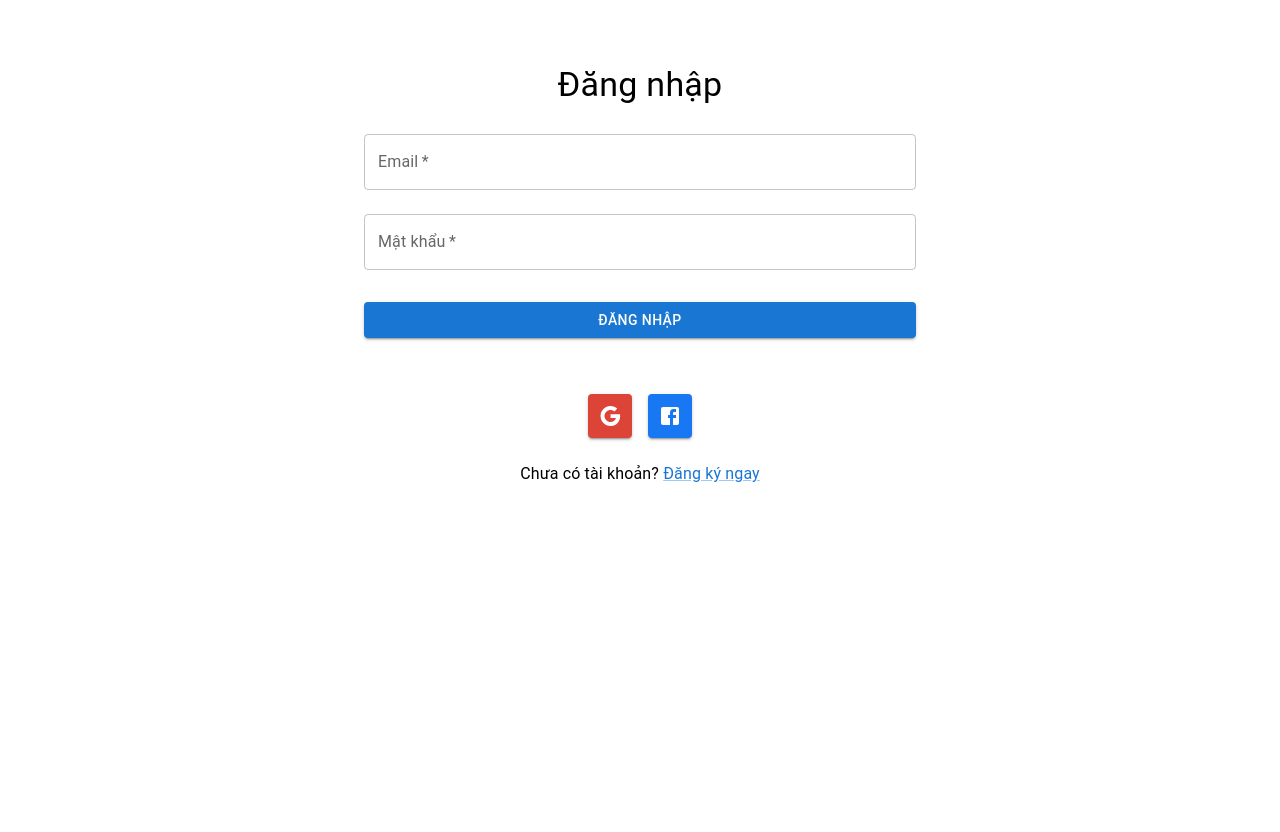
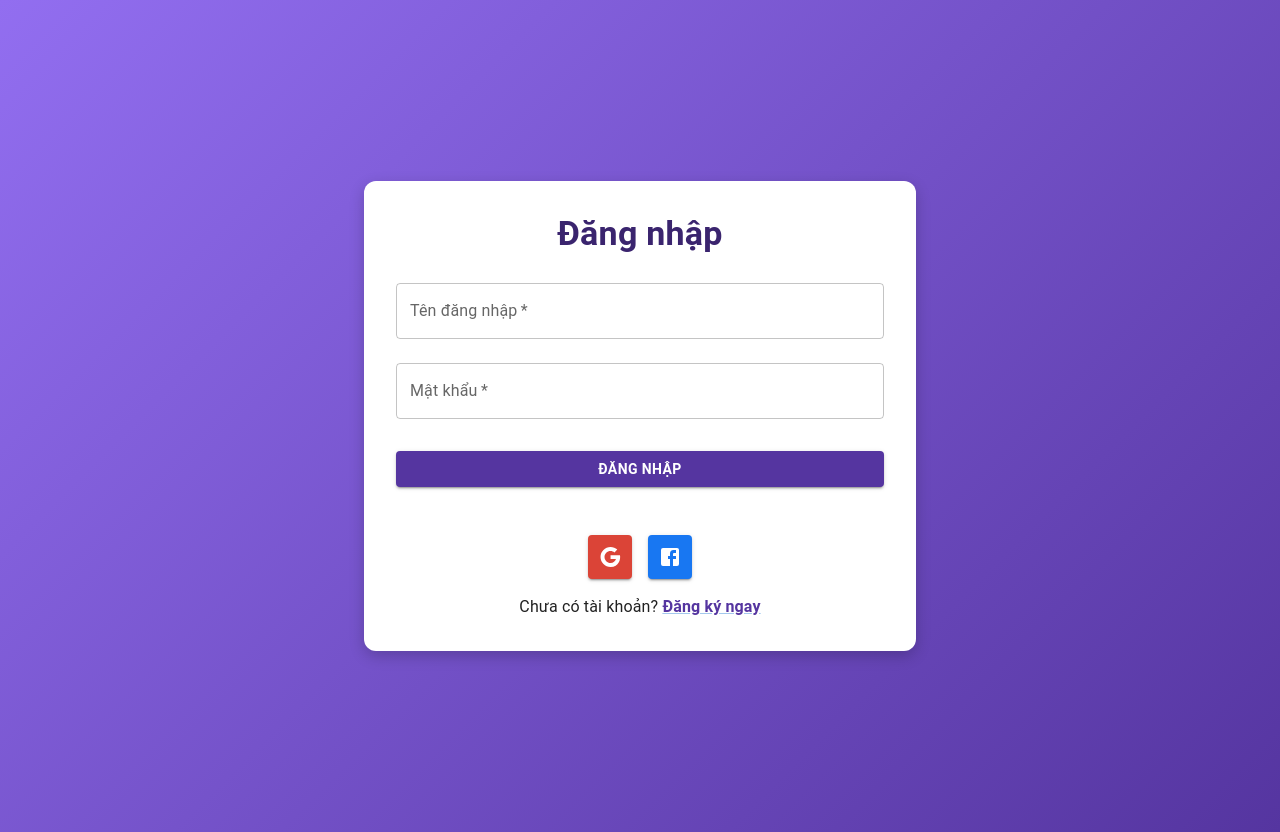
Before and after one commit to huutai243/musical-microservice-FE, a React (Create React App) app: page /login in a window 1280 px wide. Before the commit the page ends 800 px from the top, so only its background shows below. Built offline with nearby package versions, Linux system fonts and the light colour scheme.

Commit message:
done gan api login,logout and refactor code

```diff
--- a/src/pages/Login.js
+++ b/src/pages/Login.js
@@ -1,4 +1,3 @@
-// src/pages/Login.js
 import React, { useState } from 'react';
 import {
     Container,
@@ -8,6 +7,8 @@ import {
     Box,
     Grid,
     Link,
+    Alert,
+    Paper
 } from '@mui/material';
 import GoogleIcon from '@mui/icons-material/Google';
 import FacebookIcon from '@mui/icons-material/Facebook';
@@ -15,7 +16,7 @@ import { useNavigate } from 'react-router-dom';
 import axios from 'axios';
 
 const Login = () => {
-    const [email, setEmail] = useState('');
+    const [username, setUsername] = useState('');
     const [password, setPassword] = useState('');
     const [error, setError] = useState('');
     const navigate = useNavigate();
@@ -23,53 +24,81 @@ const Login = () => {
     const handleSubmit = async (e) => {
         e.preventDefault();
 
+        if (!username || !password) {
+            setError('Vui lòng nhập tên đăng nhập và mật khẩu.');
+            return;
+        }
+
         try {
             const response = await axios.post('http://localhost:9000/api/auth/login', {
-                username: email,
-                password: password,
+                username,
+                password,
             });
 
             localStorage.setItem('accessToken', response.data.accessToken);
             localStorage.setItem('refreshToken', response.data.refreshToken);
-
-            const user = { email };
-            localStorage.setItem('user', JSON.stringify(user));
+            localStorage.setItem('user', JSON.stringify({ username }));
 
             navigate('/');
         } catch (error) {
-            setError(error.response?.data || 'Đăng nhập thất bại. Vui lòng thử lại.');
+            console.error("Lỗi đăng nhập:", error.response);
+            setError(error.response?.data?.message || 'Đăng nhập thất bại. Vui lòng thử lại.');
         }
     };
 
     const handleGoogleLogin = async (e) => {
         e.preventDefault();
-        // Logic đăng nhập Google
+        console.log("Đăng nhập bằng Google");
     };
 
     const handleFacebookLogin = async (e) => {
         e.preventDefault();
-        // Logic đăng nhập Facebook
+        console.log("Đăng nhập bằng Facebook");
     };
 
     return (
-        <div>
+        <Box
+            sx={{
+                minHeight: '100vh',
+                display: 'flex',
+                alignItems: 'center',
+                justifyContent: 'center',
+                background: 'linear-gradient(135deg, #926EF0, #5535A0)',
+                padding: 2
+            }}
+        >
             <Container maxWidth="sm">
-                <Box sx={{ mt: 8, mb: 4 }}>
-                    <Typography variant="h4" component="h1" align="center" gutterBottom>
+                <Paper
+                    elevation={6}
+                    sx={{
+                        padding: 4,
+                        borderRadius: 3,
+                        boxShadow: '0px 5px 15px rgba(0, 0, 0, 0.2)',
+                        backgroundColor: 'white',
+                    }}
+                >
+                    <Typography
+                        variant="h4"
+                        component="h1"
+                        align="center"
+                        gutterBottom
+                        sx={{ fontWeight: 'bold', color: '#3A246E' }}
+                    >
                         Đăng nhập
                     </Typography>
+
                     {error && (
-                        <Typography variant="body1" color="error" align="center" sx={{ mb: 2 }}>
+                        <Alert severity="error" sx={{ mb: 2 }}>
                             {error}
-                        </Typography>
+                        </Alert>
                     )}
+
                     <form onSubmit={handleSubmit}>
                         <TextField
                             fullWidth
-                            label="Email"
-                            type="email"
-                            value={email}
-                            onChange={(e) => setEmail(e.target.value)}
+                            label="Tên đăng nhập"
+                            value={username}
+                            onChange={(e) => setUsername(e.target.value)}
                             margin="normal"
                             required
                         />
@@ -86,18 +115,33 @@ const Login = () => {
                             type="submit"
                             fullWidth
                             variant="contained"
-                            color="primary"
-                            sx={{ mt: 3, mb: 2 }}
+                            sx={{
+                                mt: 3,
+                                mb: 2,
+                                backgroundColor: '#5535A0',
+                                color: 'white',
+                                fontWeight: 'bold',
+                                '&:hover': { backgroundColor: '#3A246E' }
+                            }}
                         >
                             Đăng nhập
                         </Button>
                     </form>
-                    <Grid container spacing={2} justifyContent="center" sx={{ mt: 3 }}>
+
+                    {/* Đăng nhập bằng Google & Facebook */}
+                    <Grid container spacing={2} justifyContent="center" sx={{ mt: 2 }}>
                         <Grid item>
                             <Button
                                 type="button"
                                 variant="contained"
-                                sx={{ backgroundColor: '#DB4437', color: 'white', '&:hover': { backgroundColor: '#C1351D' }, minWidth: 'auto', padding: '10px' }}
+                                sx={{
+                                    backgroundColor: '#DB4437',
+                                    color: 'white',
+                                    minWidth: 'auto',
+                                    padding: '10px',
+                                    transition: 'transform 0.2s ease-in-out',
+                                    '&:hover': { backgroundColor: '#C1351D', transform: 'scale(1.1)' }
+                                }}
                                 onClick={handleGoogleLogin}
                             >
                                 <GoogleIcon />
@@ -107,19 +151,30 @@ const Login = () => {
                             <Button
                                 type="button"
                                 variant="contained"
-                                sx={{ backgroundColor: '#1877F2', color: 'white', '&:hover': { backgroundColor: '#1466C0' }, minWidth: 'auto', padding: '10px' }}
+                                sx={{
+                                    backgroundColor: '#1877F2',
+                                    color: 'white',
+                                    minWidth: 'auto',
+                                    padding: '10px',
+                                    transition: 'transform 0.2s ease-in-out',
+                                    '&:hover': { backgroundColor: '#1466C0', transform: 'scale(1.1)' }
+                                }}
                                 onClick={handleFacebookLogin}
                             >
                                 <FacebookIcon />
                             </Button>
                         </Grid>
                     </Grid>
-                    <Typography variant="body1" align="center" sx={{ mt: 3 }}>
-                        Chưa có tài khoản? <Link href="/register">Đăng ký ngay</Link>
+
+                    <Typography variant="body1" align="center" sx={{ mt: 2 }}>
+                        Chưa có tài khoản?{' '}
+                        <Link href="/register" sx={{ fontWeight: 'bold', color: '#5535A0' }}>
+                            Đăng ký ngay
+                        </Link>
                     </Typography>
-                </Box>
+                </Paper>
             </Container>
-        </div>
+        </Box>
     );
 };
 
--- a/src/pages/Register.js
+++ b/src/pages/Register.js
@@ -1,8 +1,16 @@
-// src/pages/Register.js
 import React, { useState } from 'react';
-import { Container, Typography, TextField, Button, Box, Link } from '@mui/material';
+import {
+    Container,
+    Typography,
+    TextField,
+    Button,
+    Box,
+    Link,
+    Alert,
+    Paper
+} from '@mui/material';
+import { useNavigate } from 'react-router-dom';
 import axios from 'axios';
-import { useNavigate } from 'react-router-dom';
 
 const Register = () => {
     const [username, setUsername] = useState('');
@@ -34,23 +42,47 @@ const Register = () => {
             }
         } catch (error) {
             console.error('Lỗi đăng ký:', error);
-            setError(error.response?.data?.message || "Đăng ký thất bại, thử lại.");
+            setError(error.response?.data?.message || 'Đăng ký thất bại, thử lại.');
         }
     };
 
+    return (
+        <Box
+            sx={{
+                minHeight: '100vh',
+                display: 'flex',
+                alignItems: 'center',
+                justifyContent: 'center',
+                background: 'linear-gradient(135deg, #926EF0, #5535A0)',
+                padding: 2
+            }}
+        >
+            <Container maxWidth="sm">
+                <Paper
+                    elevation={6}
+                    sx={{
+                        padding: 4,
+                        borderRadius: 3,
+                        boxShadow: '0px 5px 15px rgba(0, 0, 0, 0.2)',
+                        backgroundColor: 'white',
+                    }}
+                >
+                    <Typography
+                        variant="h4"
+                        component="h1"
+                        align="center"
+                        gutterBottom
+                        sx={{ fontWeight: 'bold', color: '#3A246E' }}
+                    >
+                        Đăng ký tài khoản
+                    </Typography>
 
+                    {error && (
+                        <Alert severity="error" sx={{ mb: 2 }}>
+                            {error}
+                        </Alert>
+                    )}
 
-    return (
-        <Container maxWidth="sm">
-            <Box sx={{ mt: 8, mb: 4 }}>
-                <Typography variant="h4" component="h1" align="center" gutterBottom>
-                    Đăng ký
-                </Typography>
-                {error && (
-                    <Typography variant="body1" color="error" align="center" sx={{ mb: 2 }}>
-                        {error}
-                    </Typography>
-                )}
                     <form onSubmit={handleSubmit}>
                         <TextField
                             fullWidth
@@ -91,17 +123,28 @@ const Register = () => {
                             type="submit"
                             fullWidth
                             variant="contained"
-                        color="primary"
-                        sx={{ mt: 3, mb: 2 }}
+                            sx={{
+                                mt: 3,
+                                mb: 2,
+                                backgroundColor: '#5535A0',
+                                color: 'white',
+                                fontWeight: 'bold',
+                                '&:hover': { backgroundColor: '#3A246E' }
+                            }}
                         >
-                        Đăng ký
+                            Đăng ký ngay
                         </Button>
                     </form>
-                <Typography variant="body1" align="center" sx={{ mt: 3 }}>
-                    Đã có tài khoản? <Link href="/login">Đăng nhập ngay</Link>
+
+                    <Typography variant="body1" align="center" sx={{ mt: 2 }}>
+                        Đã có tài khoản?{' '}
+                        <Link href="/login" sx={{ fontWeight: 'bold', color: '#5535A0' }}>
+                            Đăng nhập ngay
+                        </Link>
                     </Typography>
+                </Paper>
+            </Container>
         </Box>
-        </Container>
     );
 };
 
```
Lines whose indentation alone changed are shown as unchanged.
